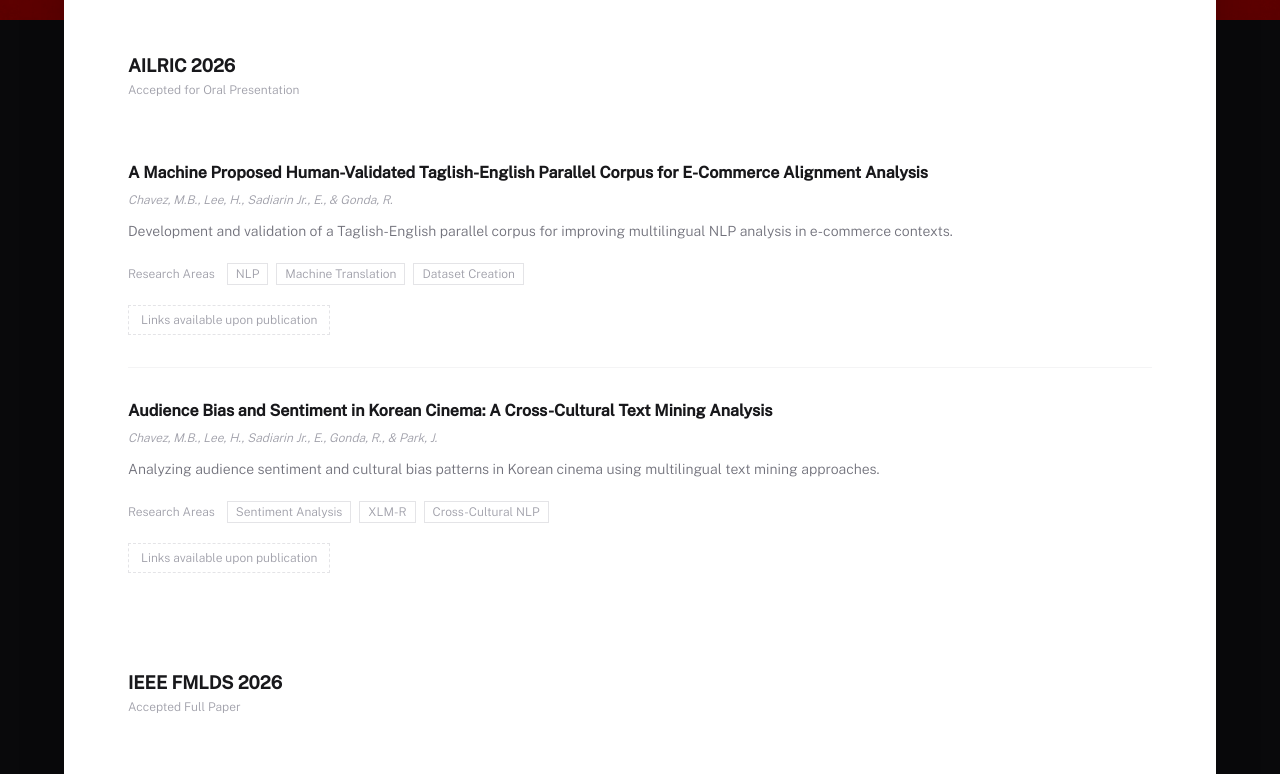
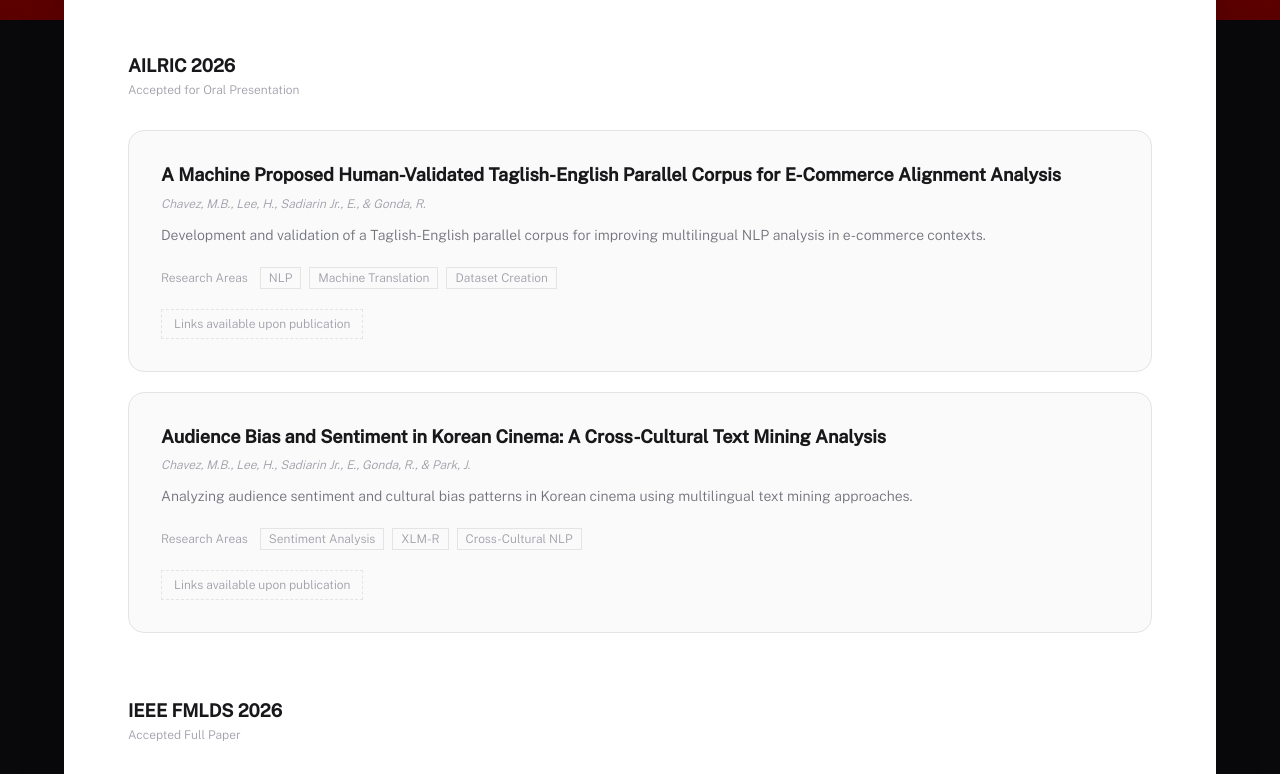
Before and after one commit to mbchavez27/mbchavezzportfolio, a React (Vite) app: page /papers in a window 1280 px wide. Shown: the part 780-1554 px from the top of the page. Built offline with nearby package versions, Linux system fonts and the light colour scheme.

Commit message:
style(papers): carded paper entries

```diff
--- a/src/features/papers/components/PaperEntry.tsx
+++ b/src/features/papers/components/PaperEntry.tsx
@@ -1,5 +1,6 @@
 import { motion } from "motion/react";
 import Tag from "@/components/atoms/Tag";
+import { CARD_LIGHT } from "@/components/atoms/surfaces";
 import { revealOnScroll } from "@/lib/motion";
 import type { Paper } from "../domain/papers.domain";
 import PaperLinks from "./PaperLinks";
@@ -11,8 +12,8 @@ type Props = {
 
 export default function PaperEntry({ paper, position }: Props) {
   return (
-    <motion.div {...revealOnScroll({ x: -16, y: 0, delay: position * 0.1, duration: 0.5 })} className="py-8">
-      <h3 className="font-display text-base font-semibold text-zinc-900 leading-snug mb-2">{paper.title}</h3>
+    <motion.div {...revealOnScroll({ y: 20, delay: position * 0.1, duration: 0.5 })} className={`p-6 md:p-8 ${CARD_LIGHT}`}>
+      <h3 className="font-display text-lg font-semibold text-zinc-900 leading-snug mb-2">{paper.title}</h3>
       <p className="font-body font-light text-xs text-zinc-400 italic mb-3">{paper.authors}</p>
       <p className="font-body font-light text-sm text-zinc-500 leading-relaxed mb-5">{paper.description}</p>
       <div className="flex flex-wrap items-center gap-2 mb-5">
--- a/src/features/papers/components/ResearchWork.tsx
+++ b/src/features/papers/components/ResearchWork.tsx
@@ -18,7 +18,7 @@ export default function ResearchWork({ venueGroups }: { venueGroups: readonly Ve
             <p className="font-body font-light text-xs text-zinc-400 mt-0.5">{venue.acceptance}</p>
           </div>
 
-          <div className="flex flex-col divide-y divide-zinc-100">
+          <div className="flex flex-col gap-4 md:gap-5">
             {venuePapers.map((paper, i) => (
               <PaperEntry key={paper.title} paper={paper} position={i} />
             ))}
```
